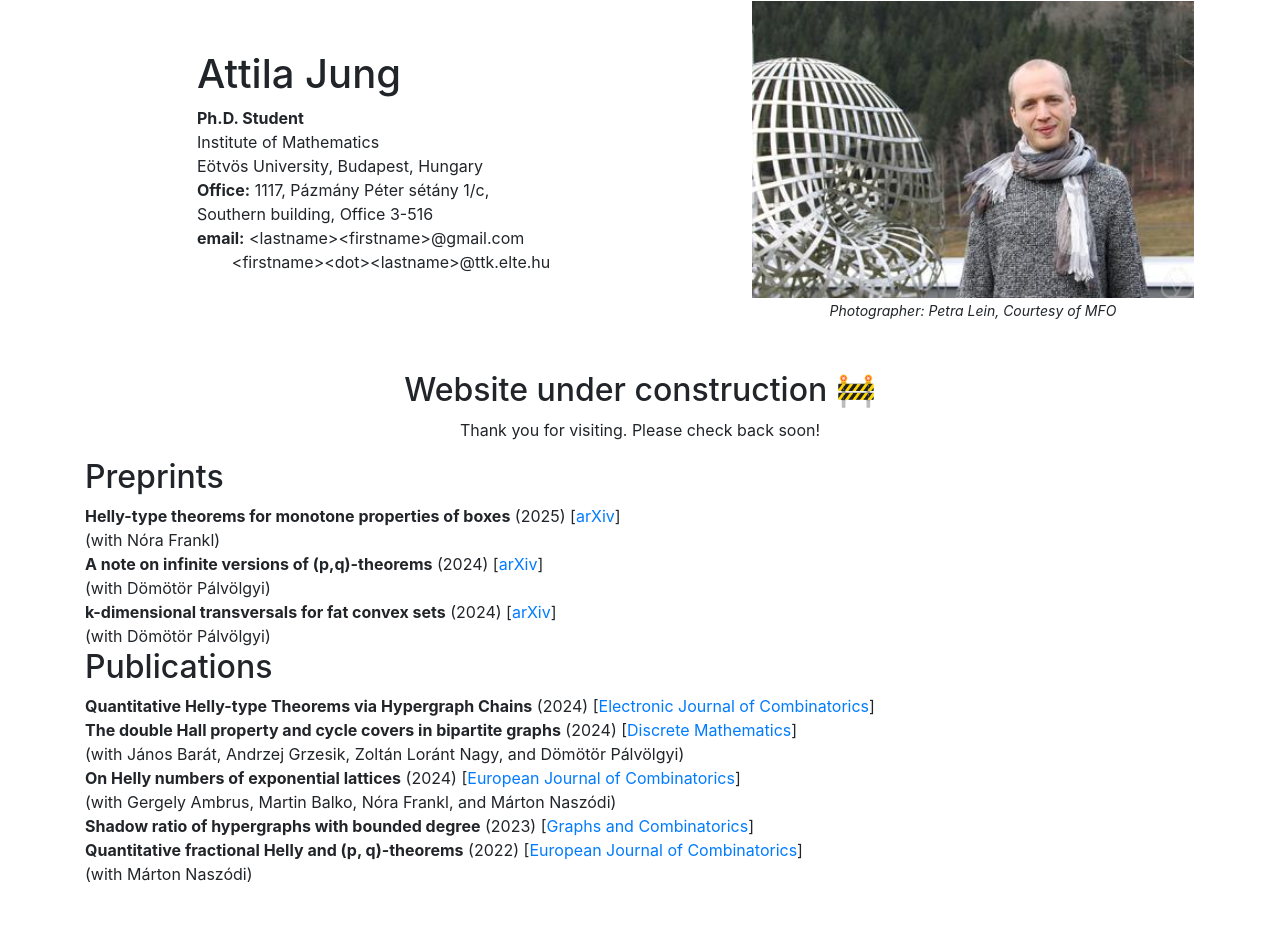
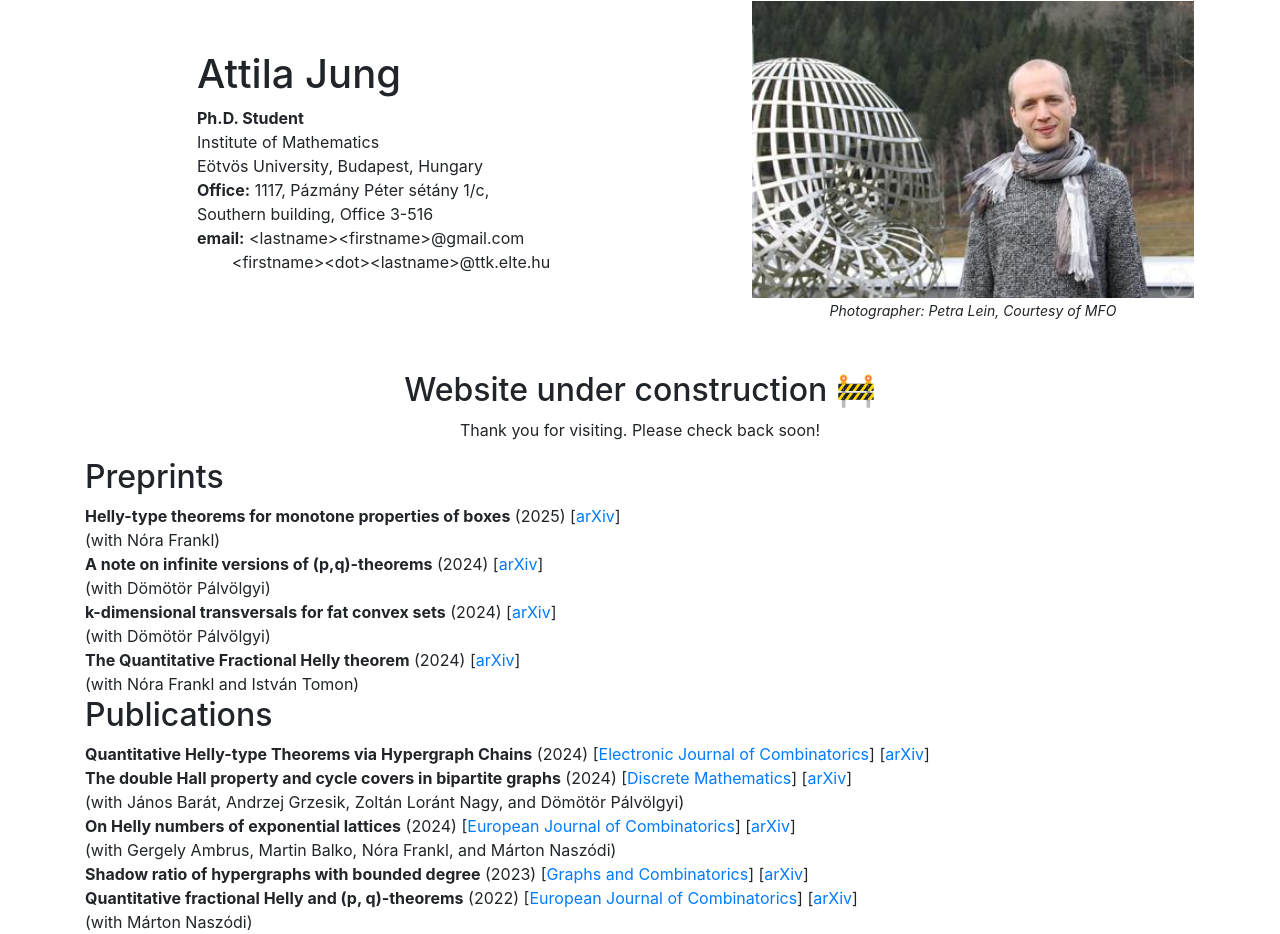
Before and after one commit to attilajung/attilajung.github.io, a plain HTML site: page index.html in a window 1280 px wide. Before the commit the page ends 886 px from the top, so only its background shows below. Drawn offline with nearby package versions, Linux system fonts and the light colour scheme.

Commit message:
Update index.html

```diff
--- a/index.html
+++ b/index.html
@@ -43,13 +43,14 @@
 <div><b>Helly-type theorems for monotone properties of boxes</b> (2025) [<a href="https://arxiv.org/abs/2503.22571">arXiv</a>] <br>(with Nóra Frankl)</div>
 <div><b>A note on infinite versions of (p,q)-theorems</b> (2024) [<a href="https://arxiv.org/abs/2412.04066">arXiv</a>] <br>(with Dömötör Pálvölgyi)</div>
 <div><b>k-dimensional transversals for fat convex sets</b> (2024) [<a href="https://arxiv.org/abs/2311.15646">arXiv</a>] <br>(with Dömötör Pálvölgyi)</div>
+<div><b>The Quantitative Fractional Helly theorem</b> (2024) [<a href="https://arxiv.org/abs/2409.06231">arXiv</a>] <br>(with Nóra Frankl and István Tomon)</div>
 
 <h2>Publications</h2>
-<div><b>Quantitative Helly-type Theorems via Hypergraph Chains</b> (2024) [<a href="https://www.combinatorics.org/ojs/index.php/eljc/article/view/3521">Electronic Journal of Combinatorics</a>]</div>
-<div><b>The double Hall property and cycle covers in bipartite graphs</b> (2024) [<a href="https://www.sciencedirect.com/science/article/pii/S0012365X23004344">Discrete Mathematics</a>] <br>(with János Barát, Andrzej Grzesik, Zoltán Loránt Nagy, and Dömötör Pálvölgyi)</div>
-<div><b>On Helly numbers of exponential lattices</b> (2024) [<a href="https://www.journals.elsevier.com/european-journal-of-combinatorics">European Journal of Combinatorics</a>] <br>(with Gergely Ambrus, Martin Balko, Nóra Frankl, and Márton Naszódi)</div>
-<div><b>Shadow ratio of hypergraphs with bounded degree</b> (2023) [<a href="https://link.springer.com/article/10.1007/s00373-023-02552-z">Graphs and Combinatorics</a>]</div>
-<div><b>Quantitative fractional Helly and (p, q)-theorems</b> (2022) [<a href="https://www.journals.elsevier.com/european-journal-of-combinatorics">European Journal of Combinatorics</a>] <br>(with Márton Naszódi)</div>
+<div><b>Quantitative Helly-type Theorems via Hypergraph Chains</b> (2024) [<a href="https://www.combinatorics.org/ojs/index.php/eljc/article/view/3521">Electronic Journal of Combinatorics</a>] [<a href="https://arxiv.org/abs/2403.07690">arXiv</a>]</div>
+<div><b>The double Hall property and cycle covers in bipartite graphs</b> (2024) [<a href="https://www.sciencedirect.com/science/article/pii/S0012365X23004344">Discrete Mathematics</a>] [<a href="https://arxiv.org/abs/2402.04091">arXiv</a>] <br>(with János Barát, Andrzej Grzesik, Zoltán Loránt Nagy, and Dömötör Pálvölgyi)</div>
+<div><b>On Helly numbers of exponential lattices</b> (2024) [<a href="https://www.journals.elsevier.com/european-journal-of-combinatorics">European Journal of Combinatorics</a>] [<a href="https://arxiv.org/abs/2401.03190">arXiv</a>] <br>(with Gergely Ambrus, Martin Balko, Nóra Frankl, and Márton Naszódi)</div>
+<div><b>Shadow ratio of hypergraphs with bounded degree</b> (2023) [<a href="https://link.springer.com/article/10.1007/s00373-023-02552-z">Graphs and Combinatorics</a>] [<a href="https://arxiv.org/abs/2301.04560">arXiv</a>]</div>
+<div><b>Quantitative fractional Helly and (p, q)-theorems</b> (2022) [<a href="https://www.journals.elsevier.com/european-journal-of-combinatorics">European Journal of Combinatorics</a>] [<a href="https://arxiv.org/abs/2201.03961">arXiv</a>] <br>(with Márton Naszódi)</div>
 
 </div>
 </body>
```
